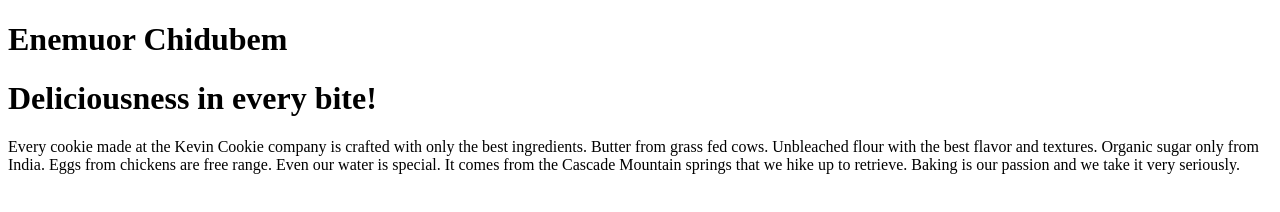
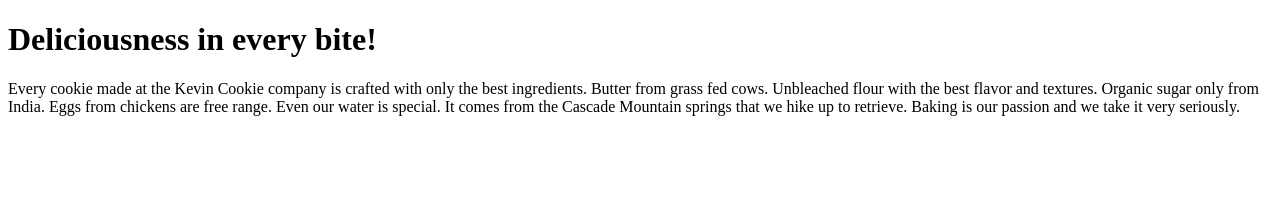
Before and after one commit to DubTech-Web/KelvinRepl, a plain HTML site: page index.htm in a window 1280 px wide. Drawn offline with Linux system fonts and the light colour scheme.

Commit message:
Update index.htm

```diff
--- a/index.htm
+++ b/index.htm
@@ -1,7 +1,7 @@
 <!DOCTYPE html>
 <html>
 <body>
-<h1>Enemuor Chidubem</h1>
+
 <h1>Deliciousness in every bite!</h1>
 
 <p>Every cookie made at the Kevin Cookie company is crafted with only the best ingredients. Butter from grass fed cows. Unbleached flour with the best flavor and textures. Organic sugar only from India. Eggs from chickens are free range. Even our water is special. It comes from the Cascade Mountain springs that we hike up to retrieve. Baking is our passion and we take it very seriously.</p>
```
